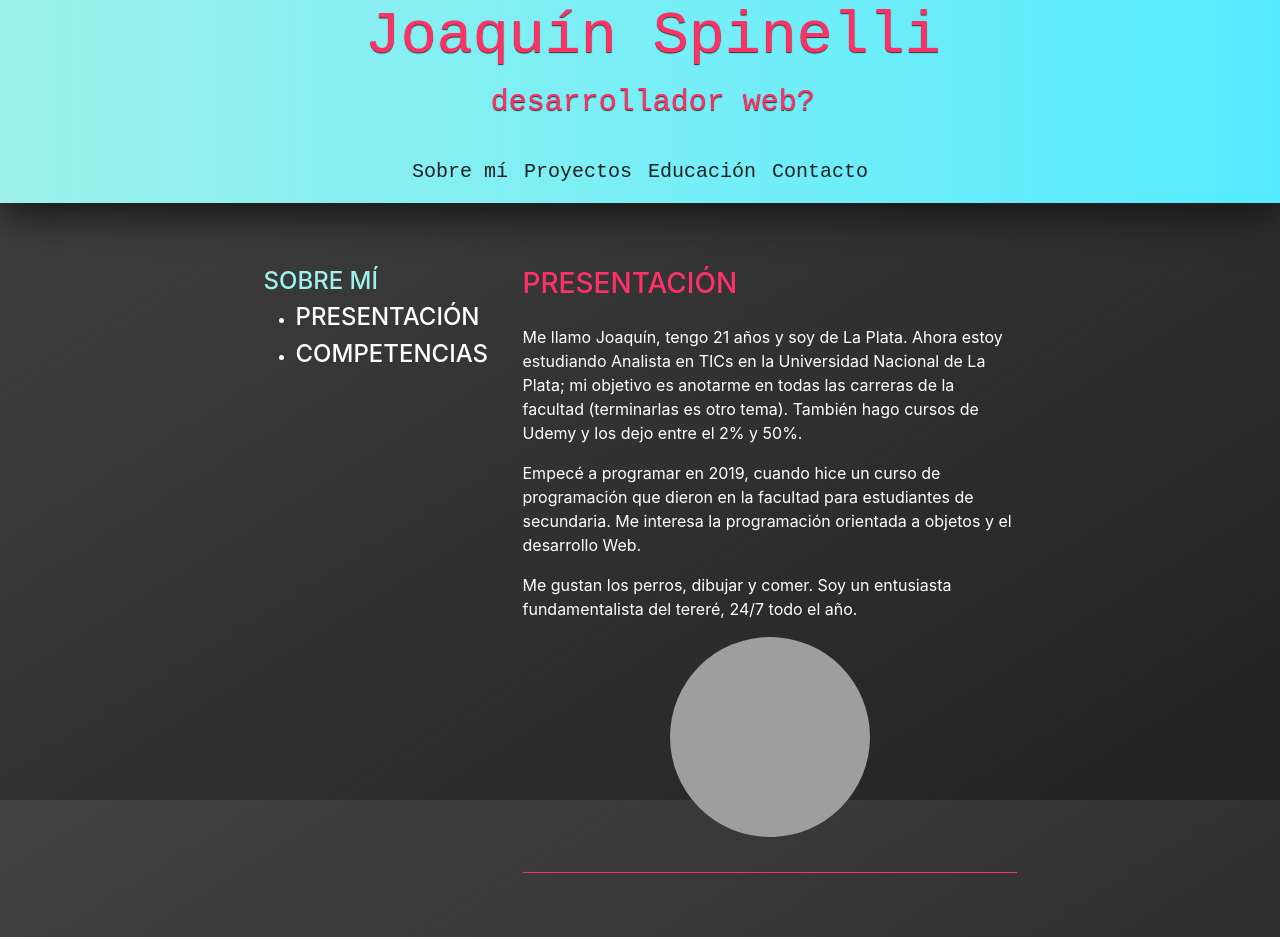
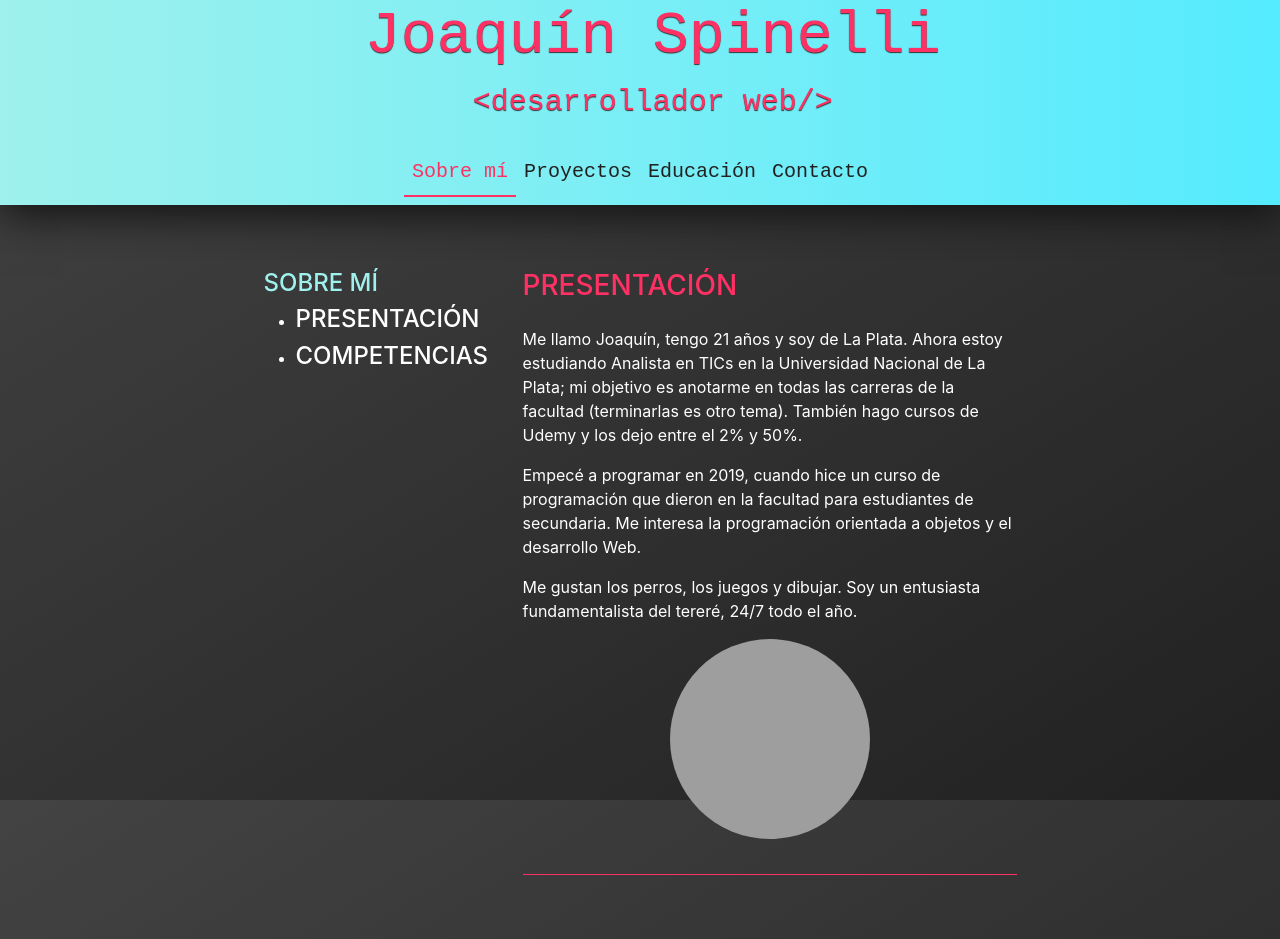
Before and after one commit to joakospinelli/joakospinelli.github.io, a React (Create React App) app: page / in a window 1280 px wide. Built offline with nearby package versions, Linux system fonts and the light colour scheme; grey boxes are pictures that could not be loaded.

Commit message:
me olvidé de agregarle una clase a la nb. de paso mejoré el header y la presentación

```diff
--- a/src/components/Header.js
+++ b/src/components/Header.js
@@ -1,4 +1,3 @@
-import Container from 'react-bootstrap/Container';
 import Nav from 'react-bootstrap/Nav';
 import Navbar from 'react-bootstrap/Navbar';
 import { Link } from 'react-router-dom';
@@ -38,7 +37,7 @@ export default function Header(){
                 nombreAct.pop();
 
                 if (nombreAct.length === 0) {
-                    nombre.textContent = '&#x200B;';
+                    nombre.textContent = '_';
                     createName();
                 } else nombre.textContent = nombreAct.join('');
             }, 70 * i);
@@ -60,16 +59,14 @@ export default function Header(){
                 <h1 onClick={ deleteName }>
                     <span id="nombre">Joaquín Spinelli</span>
                 </h1>
-                <p>
-                    desarrollador web?
-                </p>
+                <p>&lt;desarrollador web/&gt;</p>
             </div>
 
             <Navbar bg="none" expand="md" onClick={e => setActive(e)}>
                     <Navbar.Toggle aria-controls="basic-navbar-nav" />
                     <Navbar.Collapse id="basic-navbar-nav">
                         <Nav className="m-auto">
-                            <Nav.Link as={Link} to="/">Sobre mí</Nav.Link>
+                            <Nav.Link as={Link} className="nb-link-active" to="/">Sobre mí</Nav.Link>
                             <Nav.Link as={Link} to="/proyectos">Proyectos</Nav.Link>
                             <Nav.Link as={Link} to="/educacion">Educación</Nav.Link>
                             <Nav.Link as={Link} to="/contacto">Contacto</Nav.Link>
--- a/src/components/items/Presentacion.js
+++ b/src/components/items/Presentacion.js
@@ -37,7 +37,7 @@ export default function Presentacion(){
             </p>
 
             <p>
-                Me gustan los perros, dibujar y comer. Soy un entusiasta fundamentalista del tereré, 24/7 todo el año.
+                Me gustan los perros, los juegos y dibujar. Soy un entusiasta fundamentalista del tereré, 24/7 todo el año.
             </p>
 
             <div style={{ textAlign: 'center '}} onMouseEnter={changeImg}>
```
